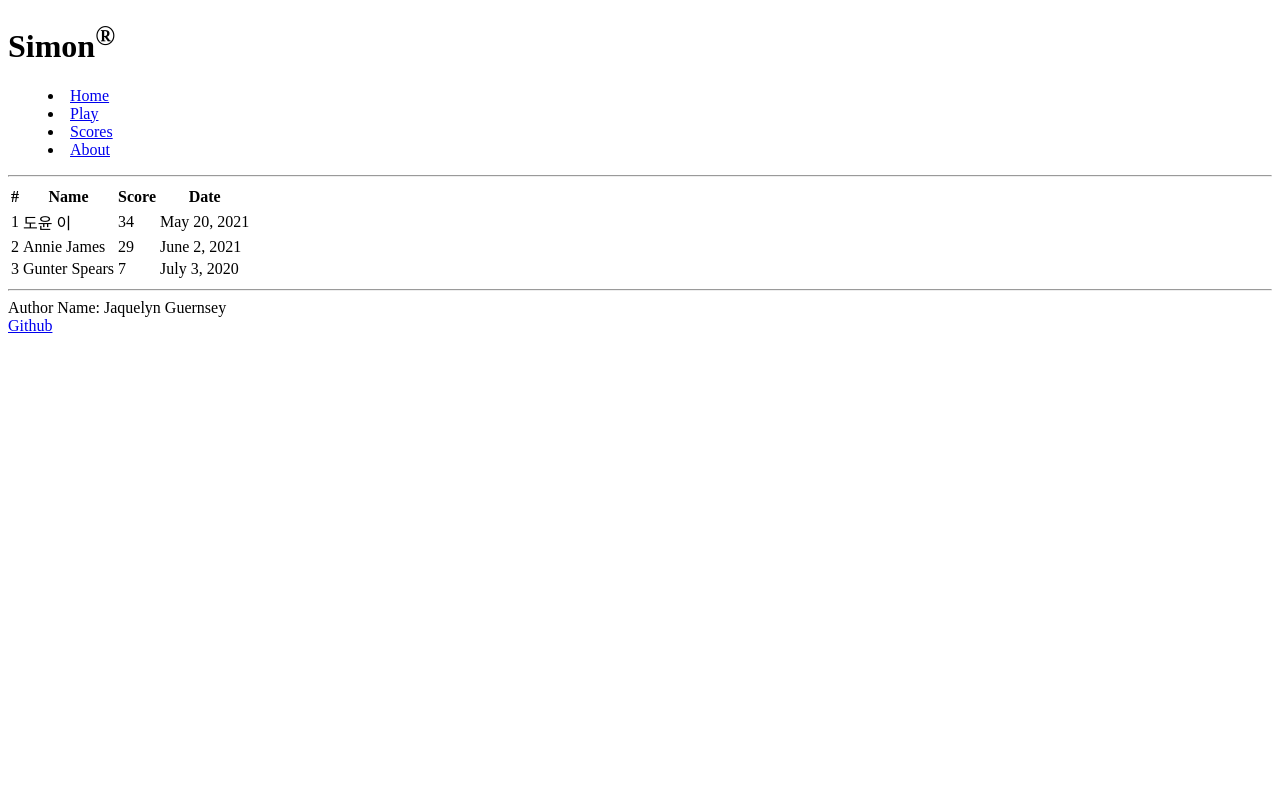
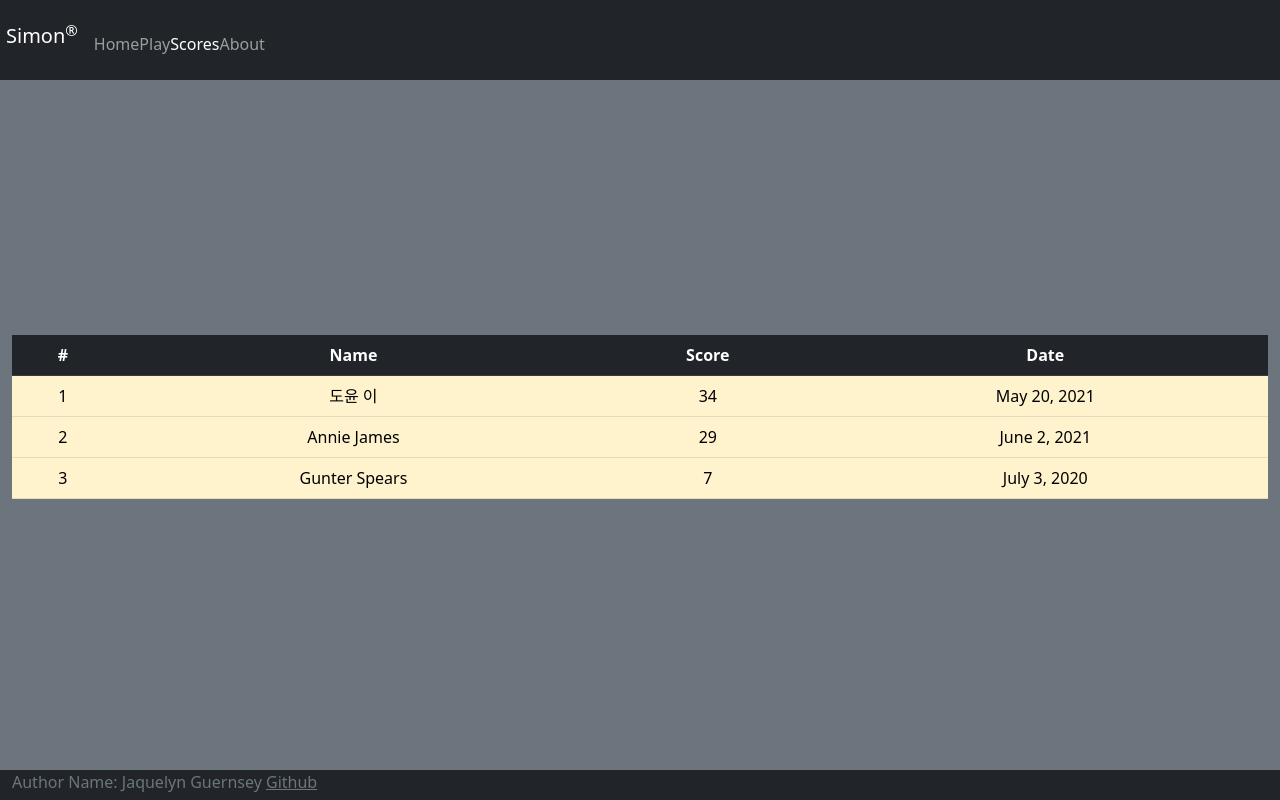
Before and after one commit to GuernJaq/simon, a plain HTML site: page scores.html in a window 1280 px wide. Drawn offline with nearby package versions, Linux system fonts and the light colour scheme.

Commit message:
Updated scores.html to Bootstrap

```diff
--- a/scores.html
+++ b/scores.html
@@ -5,26 +5,41 @@
         <meta name="viewport" content="width=device-width, initial-scale=1.0"/>
         <title>Scores</title>
         <link rel="icon" href="favicon.ico"/>
+
+        <link rel="stylesheet" href="main.css"/>
+
+        <link
+            href="https://cdn.jsdelivr.net/npm/bootstrap@5.2.2/dist/css/bootstrap.min.css"
+            rel="stylesheet"
+            integrity="sha384-Zenh87qX5JnK2Jl0vWa8Ck2rdkQ2Bzep5IDxbcnCeuOxjzrPF/et3URy9Bv1WTRi"
+            crossorigin="anonymous"
+        />
     </head>
-    <body>
-        <header>
-            <h1>Simon<sup>&reg;</sup></h1>
 
-            <nav>
-                <menu>
-                    <li><a href="index.html">Home</a></li>
-                    <li><a href="play.html">Play</a></li>
-                    <li><a href="scores.html">Scores</a></li>
-                    <li><a href="about.html">About</a></li>
+    <body class="bg-dark text-light">
+        <header class="container-fluid">
+            <nav class="navbar fixed-top navbar-dark">
+                <a class="navbar-brand" href="#">Simon<sup>&reg;</sup></a>
+                <menu class="navbar-nav">
+                    <li class="nav-item">
+                        <a class="nav-link" href="index.html">Home</a>
+                    </li>
+                    <li class="nav-item">
+                        <a class="nav-link" href="play.html">Play</a>
+                    </li>
+                    <li class="nav-item">
+                        <a class="nav-link active" href="scores.html">Scores</a>
+                    </li>
+                    <li class="nav-item">
+                        <a class="nav-link" href="about.html">About</a>
+                    </li>
                 </menu>
             </nav>
-
-            <hr/>
         </header>
 
-        <main>
-            <table>
-                <thead>
+        <main class="container-fluid bg-secondary text-center">
+            <table class="table table-warning table-striped-colums">
+                <thead class="table-dark">
                     <tr>
                         <th>#</th>
                         <th>Name</th>
@@ -55,11 +70,11 @@
             </table>
         </main>
 
-        <footer>
-            <hr />
-            <span class="text-reset">Author Name: Jaquelyn Guernsey</span>
-            <br/>
-            <a href="https://github.com/GuernJaq/simon">Github</a>
+        <footer class="bg-dark text-dark text-muted">
+            <div class="container-fluid">
+                <span class="text-reset">Author Name: Jaquelyn Guernsey</span>
+                <a class="text-reset" href="https://github.com/GuernJaq/simon">Github</a>
+            </div>
         </footer>
     </body>
 </html>
```
